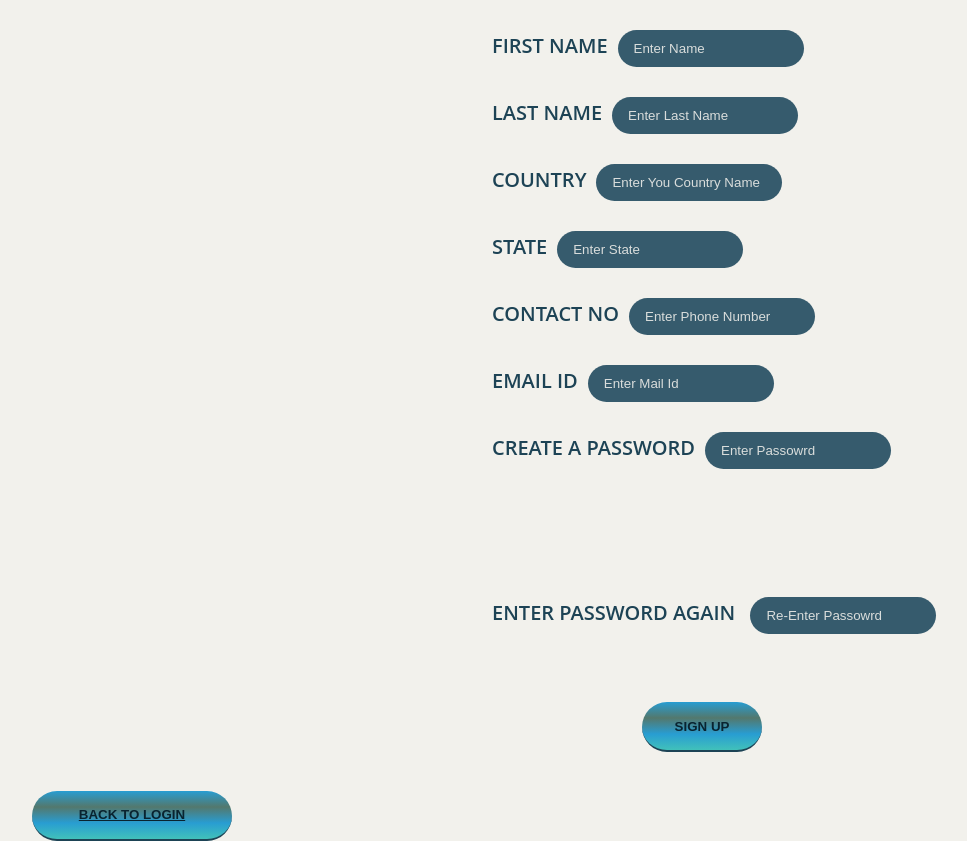
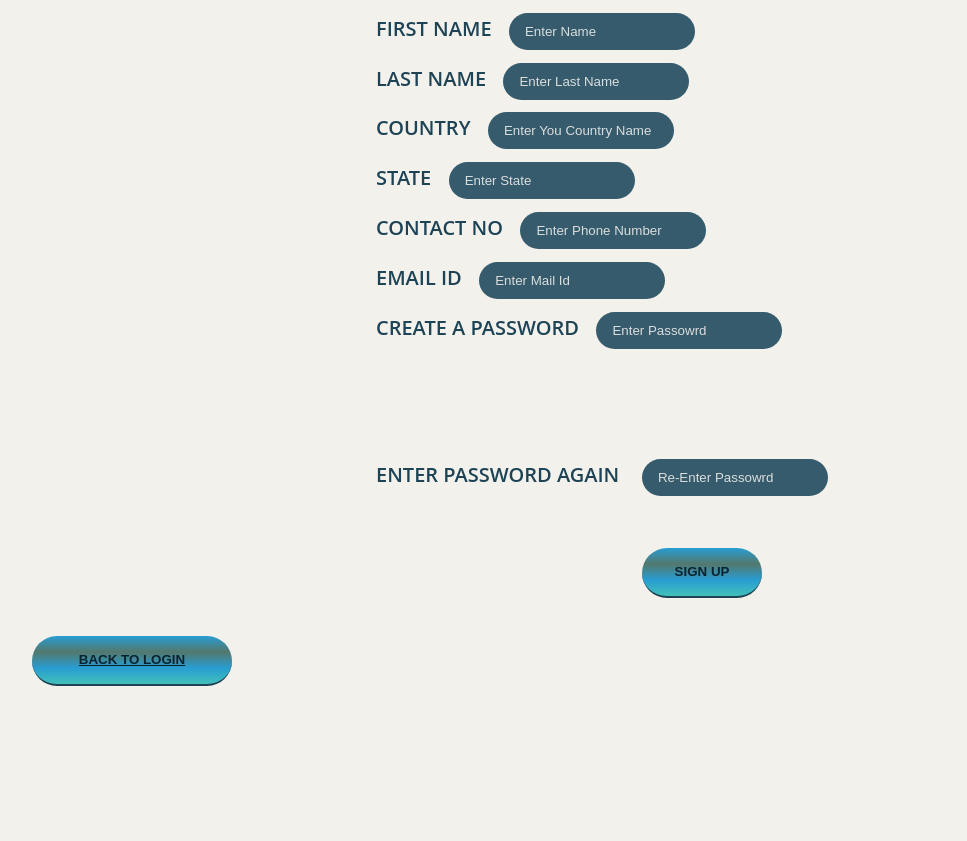
Before and after one commit to Kirtishukla2004/CODSOFT-, a plain HTML site: page task1/signuo.html in a window 1280 px wide. Shown: the whole page, without its empty margins (8-975 px from the left). After the commit the page ends 800 px from the top, so only its background shows below. Drawn offline with Linux system fonts and the light colour scheme.

Commit message:
margin changed px to %

```diff
--- a/task1/signup.css
+++ b/task1/signup.css
@@ -8,12 +8,12 @@ body {
   font-family: "Open Sans", sans-serif;
 }
 p {
-  margin: 30px 50px 0px 500px;
+  margin: 1% 2% 0% 30%;
   font-size: 20px;
   font-weight: 550;
 }
 input {
-  margin-left: 10px;
+  margin-left: 2%;
   border: none;
   width: 170px;
 
```
